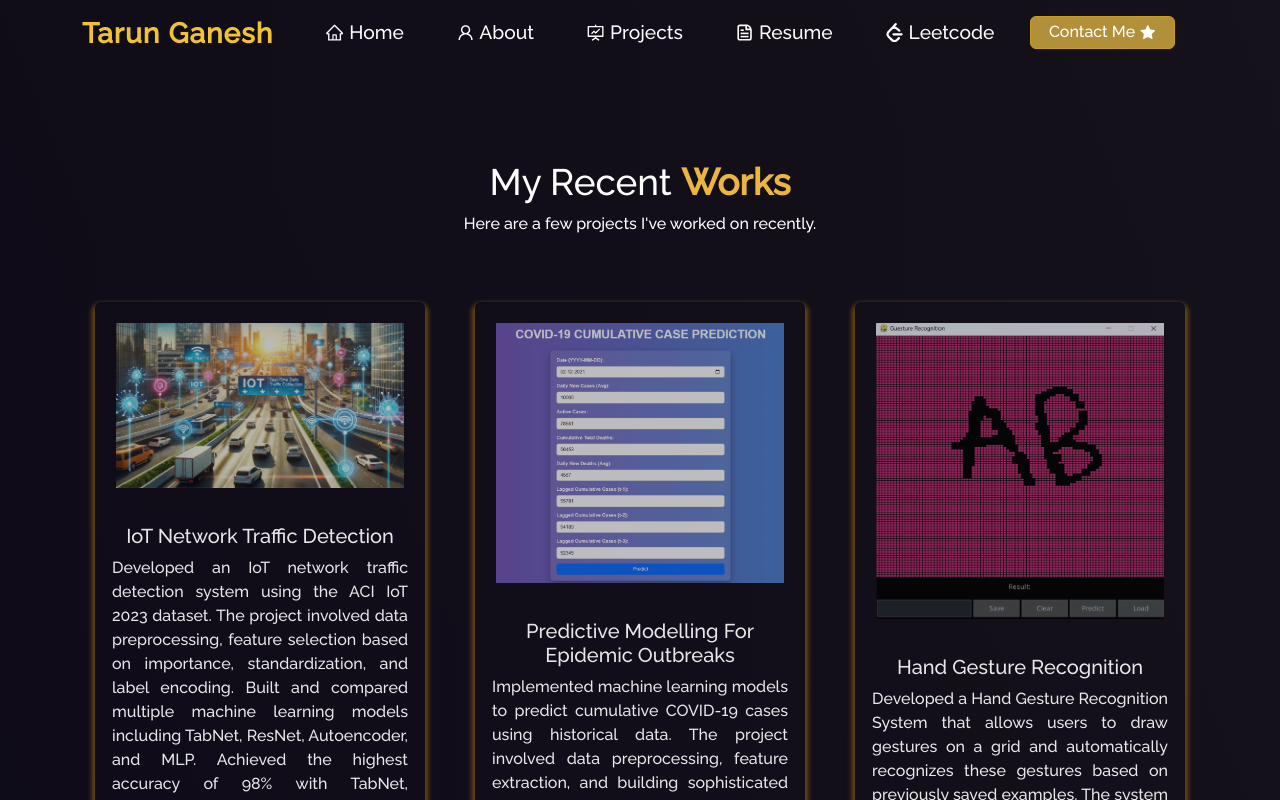
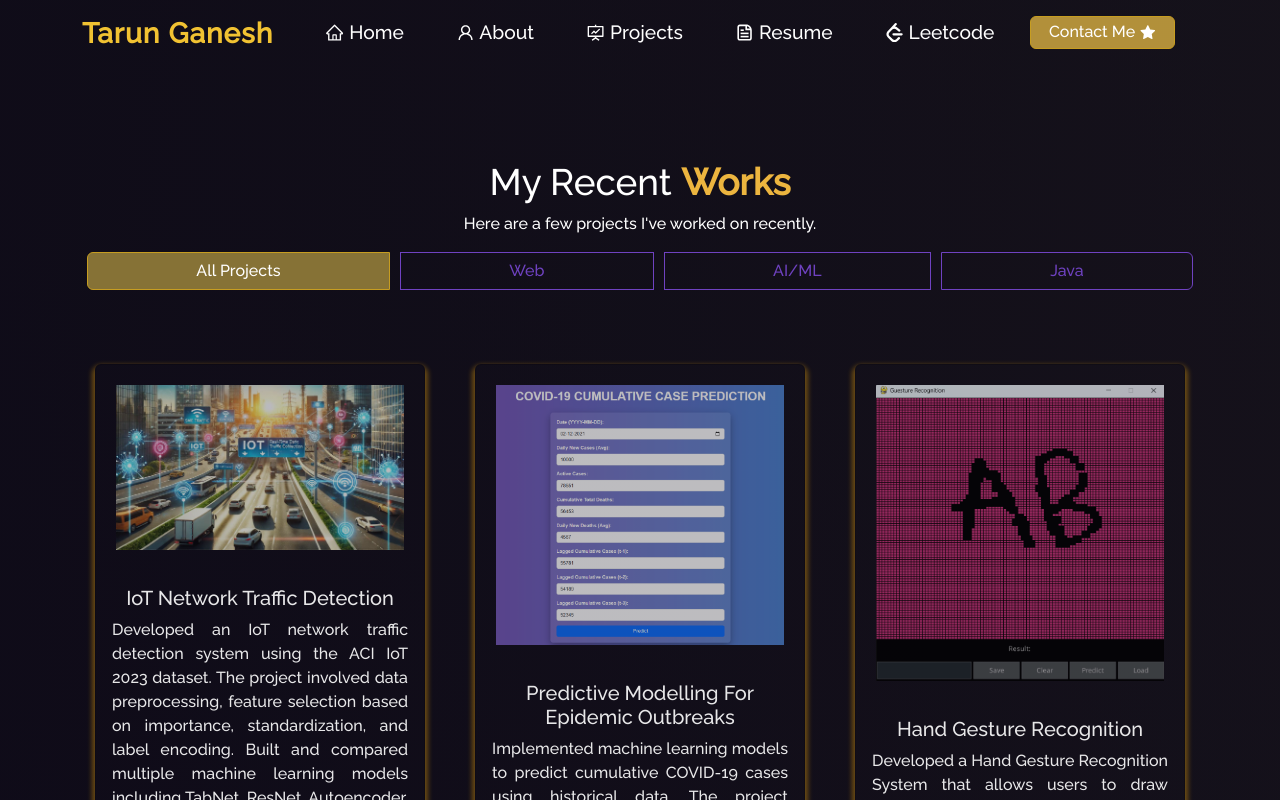
Before and after one commit to tarunganesh2004/MyPortfolio, a React (Create React App) app: page /project in a window 1280 px wide. Shown: the top 800 px of the page. Built offline with nearby package versions, Linux system fonts and the light colour scheme.

Commit message:
enhanced projects section

```diff
--- a/src/components/Projects/Projects.js
+++ b/src/components/Projects/Projects.js
@@ -1,5 +1,5 @@
-import React, { useEffect } from "react";
-import { Container, Row, Col } from "react-bootstrap";
+import React, { useEffect, useState } from "react";
+import { Container, Row, Col, ButtonGroup, Button } from "react-bootstrap";
 import ProjectCard from "./ProjectCards";
 import Particle from "../Particle";
 import covid from "../../Assets/Projects/covid.png";
@@ -16,6 +16,99 @@ function Projects() {
   useEffect(() => {
     ReactGA.pageview(window.location.pathname + window.location.search);
   }, []);
+
+  // State to track the active category
+  const [activeCategory, setActiveCategory] = useState("all");
+
+  // Define project categories
+  const projectCategories = [
+    { id: "all", name: "All Projects" },
+    { id: "web", name: "Web" },
+    { id: "ai-ml", name: "AI/ML" },
+    { id: "other", name: "Java" }
+  ];
+
+  // Define projects with their categories
+  const projects = [
+    {
+      imgPath: iotimage,
+      isBlog: false,
+      title: "IoT Network Traffic Detection",
+      description: "Developed an IoT network traffic detection system using the ACI IoT 2023 dataset. The project involved data preprocessing, feature selection based on importance, standardization, and label encoding. Built and compared multiple machine learning models including TabNet, ResNet, Autoencoder, and MLP. Achieved the highest accuracy of 98% with TabNet, evaluated through Confusion Matrix, ROC and Precision–Recall curves. Deployed the final TabNet model along with scaler and label encoder for custom input predictions. This project highlights expertise in IoT security, machine learning model development, and building robust, high-accuracy intrusion detection solutions.",
+      link: "https://github.com/tarunganesh2004/IOT-Network-Traffic-Detection",
+      liveLink: "",
+      categories: ["ai-ml"]
+    },
+    {
+      imgPath: covid,
+      isBlog: false,
+      title: "Predictive Modelling For Epidemic Outbreaks",
+      description: "Implemented machine learning models to predict cumulative COVID-19 cases using historical data. The project involved data preprocessing, feature extraction, and building sophisticated models including Bidirectional LSTM, Transformer, and Bidirectional GRU. Achieved the highest accuracy with Bidirectional LSTM, evaluated using metrics like RMSE, MAE, MAPE, and R2 score. Visualized predictions and real instances through interactive plots. The project demonstrates expertise in predictive modeling, data analysis, and developing solutions to address public health challenges.",
+      link: "https://github.com/tarunganesh2004/Predictive-Modeling-For-epidemic-outbreaks",
+      liveLink: "",
+      categories: ["ai-ml", "web"]
+    },
+    {
+      imgPath: ges,
+      isBlog: false,
+      title: "Hand Gesture Recognition",
+      description: "Developed a Hand Gesture Recognition System that allows users to draw gestures on a grid and automatically recognizes these gestures based on previously saved examples. The system uses a grid-based interface for gesture input and employs machine learning techniques to predict gestures by comparing the drawn gestures to stored templates. My role involved designing the grid interface, implementing gesture saving/loading functionalities, and integrating prediction algorithms. This project showcases my ability to build interactive applications and apply machine learning for real-time gesture recognition.",
+      link: "https://github.com/tarunganesh2004/Gesture_Detector-master",
+      liveLink: "",
+      categories: ["ai-ml"]
+    },
+    {
+      imgPath: expenseTrackerImage,
+      isBlog: false,
+      title: "Personal Expense Tracker",
+      description: "Developed a Java-based Personal Expense Tracker application to help users manage and monitor their expenses efficiently. The application includes features for adding expenses with categories, amounts, and descriptions. Users can view a summarized report of their total expenses compared to their monthly budget and see a breakdown of expenses by category. Built using core Java concepts like OOP (Object-Oriented Programming) and implemented with a user-friendly Swing-based GUI, the application supports essential functionalities without relying on external libraries. Ideal for budgeting and personal finance management, the Expense Tracker offers a clean, interactive interface for users to track spending within defined limits.",
+      link: "https://github.com/tarunganesh2004/Expense-Tracker-Using-OOPS",
+      liveLink: "",
+      categories: ["other"]
+    },
+    {
+      imgPath: cap,
+      isBlog: false,
+      title: "Image Caption Generator",
+      description: "Developed an Image Captioning System that utilizes DenseNet201 for robust image feature extraction and LSTM for generating descriptive text sequences. The system processes user-uploaded images to produce coherent and contextually relevant captions. The project incorporates Flask to handle image uploads and display generated captions. DenseNet201 serves as the backbone for feature extraction, providing a rich representation of visual content, while LSTM models are trained to translate these features into natural language descriptions. The solution leverages Keras for model training, with Tokenizer for sequence management and NumPy for data processing. Secure file handling and preprocessing are managed through PIL, ensuring seamless user interaction and reliable performance.",
+      link: "https://github.com/tarunganesh2004/Image-Captioning",
+      liveLink: "",
+      categories: ["ai-ml"]
+    },
+    {
+      imgPath: weather,
+      isBlog: false,
+      title: "Weather Prediction Website",
+      description: "Designed a Weather Application to provide real-time weather information for cities worldwide. The app allows users to enter a city name and fetches weather data such as temperature, humidity, wind speed, and weather conditions using the OpenWeatherMap API. It features dynamic updates with weather icons reflecting current conditions and handles errors gracefully by displaying appropriate messages when an invalid city name is entered. The application includes a user-friendly interface with an input field, search button, and weather display section.",
+      link: "https://github.com/tarunganesh2004/A-simple-Weather-app",
+      liveLink: "https://tarunganesh2004.github.io/A-simple-Weather-app/",
+      categories: ["web"]
+    },
+    {
+      imgPath: ttt,
+      isBlog: false,
+      title: "Tic-Tac-Toe Game",
+      description: 'Developed a Tic-Tac-Toe game using Java and Swing, featuring a user-friendly graphical interface with a 3x3 grid of buttons. The game allows two players to take turns, marking spaces with "X" or "O". The system includes logic to detect win conditions, highlighting winning combinations and disabling further moves. The interface updates dynamically to indicate whose turn it is and announces the winner. This project involved designing interactive UI elements and implementing game rules to create an engaging and functional game experience.',
+      link: "https://github.com/tarunganesh2004/Tic-Tac-Toe",
+      liveLink: "",
+      categories: ["other"]
+    },
+    {
+      imgPath: space,
+      isBlog: false,
+      title: "Space Invaders",
+      description: "Developed as a modern tribute to the classic arcade game, Space Invaders offers an exhilarating experience with upgraded graphics and gameplay. Players command a laser cannon to battle waves of descending aliens, navigating through increasingly challenging levels. With enhanced visuals, dynamic sound effects, and exciting power-ups, it combines nostalgia with fresh excitement for a new generation of gamers.",
+      link: "https://github.com/tarunganesh2004/Space-Invaders",
+      liveLink: "https://space-invaders-ecru.vercel.app/",
+      categories: ["web"]
+    }
+  ];
+
+  // Filter projects based on active category
+  const filteredProjects = activeCategory === "all"
+    ? projects
+    : projects.filter(project => project.categories.includes(activeCategory));
+
   return (
     <Container fluid className="project-section">
       <Particle />
@@ -26,103 +119,41 @@ function Projects() {
         <p style={{ color: "white" }}>
           Here are a few projects I've worked on recently.
         </p>
+
+        {/* Category Filter Buttons */}
+        <Row className="justify-content-center mb-4">
+          <ButtonGroup>
+            {projectCategories.map(category => (
+              <Button
+                key={category.id}
+                variant={activeCategory === category.id ? "primary" : "outline-primary"}
+                onClick={() => setActiveCategory(category.id)}
+                style={{
+                  margin: "0 5px",
+                  backgroundColor: activeCategory === category.id ? "#6f42c1" : "transparent",
+                  borderColor: "#6f42c1",
+                  color: activeCategory === category.id ? "white" : "#6f42c1"
+                }}
+              >
+                {category.name}
+              </Button>
+            ))}
+          </ButtonGroup>
+        </Row>
+
         <Row style={{ justifyContent: "center", paddingBottom: "10px" }}>
-          <Col md={4} className="project-card">
-            <ProjectCard
-              imgPath={iotimage}
-              isBlog={false}
-              title="IoT Network Traffic Detection"
-              description="Developed an IoT network traffic detection system using the ACI IoT 2023 dataset. The project involved data preprocessing, feature selection based on importance, standardization, and label encoding. Built and compared multiple machine learning models including TabNet, ResNet, Autoencoder, and MLP. Achieved the highest accuracy of 98% with TabNet, evaluated through Confusion Matrix, ROC and Precision–Recall curves. Deployed the final TabNet model along with scaler and label encoder for custom input predictions. This project highlights expertise in IoT security, machine learning model development, and building robust, high-accuracy intrusion detection solutions."
-              link="https://github.com/tarunganesh2004/IOT-Network-Traffic-Detection"
-              liveLink=""
-            />
-
-          </Col>
-          <Col md={4} className="project-card">
-            <ProjectCard
-              imgPath={covid}
-              isBlog={false}
-              title="Predictive Modelling For Epidemic Outbreaks"
-              description="Implemented machine learning models to predict cumulative COVID-19 cases using historical data. The project involved data preprocessing, feature extraction, and building sophisticated models including Bidirectional LSTM, Transformer, and Bidirectional GRU. Achieved the highest accuracy with Bidirectional LSTM, evaluated using metrics like RMSE, MAE, MAPE, and R2 score. Visualized predictions and real instances through interactive plots. The project demonstrates expertise in predictive modeling, data analysis, and developing solutions to address public health challenges."
-              link="https://github.com/tarunganesh2004/Predictive-Modeling-For-epidemic-outbreaks"
-              liveLink=""
-            />
-
-          </Col>
-          <Col md={4} className="project-card">
-            <ProjectCard
-              imgPath={ges}
-              isBlog={false}
-              title="Hand Gesture Recognition"
-              description="Developed a Hand Gesture Recognition System that allows users to draw gestures on a grid and automatically recognizes these gestures based on previously saved examples. The system uses a grid-based interface for gesture input and employs machine learning techniques to predict gestures by comparing the drawn gestures to stored templates. My role involved designing the grid interface, implementing gesture saving/loading functionalities, and integrating prediction algorithms. This project showcases my ability to build interactive applications and apply machine learning for real-time gesture recognition."
-              link="https://github.com/tarunganesh2004/Gesture_Detector-master"
-              liveLink=""
-            />
-
-          </Col>
-
-          <Col md={4} className="project-card">
-            <ProjectCard
-              imgPath={expenseTrackerImage}
-              isBlog={false}
-              title="Personal Expense Tracker"
-              description="Developed a Java-based Personal Expense Tracker application to help users manage and monitor their expenses efficiently. The application includes features for adding expenses with categories, amounts, and descriptions. Users can view a summarized report of their total expenses compared to their monthly budget and see a breakdown of expenses by category. Built using core Java concepts like OOP (Object-Oriented Programming) and implemented with a user-friendly Swing-based GUI, the application supports essential functionalities without relying on external libraries. Ideal for budgeting and personal finance management, the Expense Tracker offers a clean, interactive interface for users to track spending within defined limits."
-              link="https://github.com/tarunganesh2004/Expense-Tracker-Using-OOPS"
-              liveLink=""
-            />
-          </Col>
-
-          <Col md={4} className="project-card">
-            <ProjectCard
-              imgPath={cap}
-              isBlog={false}
-              title="Image Caption Generator"
-              description="Developed an Image Captioning System that utilizes DenseNet201 for robust image feature extraction and LSTM for generating descriptive text sequences. The system processes user-uploaded images to produce coherent and contextually relevant captions. The project incorporates Flask to handle image uploads and display generated captions. DenseNet201 serves as the backbone for feature extraction, providing a rich representation of visual content, while LSTM models are trained to translate these features into natural language descriptions. The solution leverages Keras for model training, with Tokenizer for sequence management and NumPy for data processing. Secure file handling and preprocessing are managed through PIL, ensuring seamless user interaction and reliable performance."
-              link="https://github.com/tarunganesh2004/Image-Captioning"
-              liveLink=""
-            />
-
-
-          </Col>
-
-          <Col md={4} className="project-card">
-            <ProjectCard
-              imgPath={weather}
-              isBlog={false}
-              title="Weather Prediction Website"
-              description="Designed a Weather Application to provide real-time weather information for cities worldwide. The app allows users to enter a city name and fetches weather data such as temperature, humidity, wind speed, and weather conditions using the OpenWeatherMap API. It features dynamic updates with weather icons reflecting current conditions and handles errors gracefully by displaying appropriate messages when an invalid city name is entered. The application includes a user-friendly interface with an input field, search button, and weather display section."
-              link="https://github.com/tarunganesh2004/A-simple-Weather-app"
-              liveLink="https://tarunganesh2004.github.io/A-simple-Weather-app/"
-            />
-
-          </Col>
-
-
-
-
-          <Col md={4} className="project-card">
-            <ProjectCard
-              imgPath={ttt}
-              isBlog={false}
-              title="Tic-Tac-Toe Game"
-              description='Developed a Tic-Tac-Toe game using Java and Swing, featuring a user-friendly graphical interface with a 3x3 grid of buttons. The game allows two players to take turns, marking spaces with "X" or "O". The system includes logic to detect win conditions, highlighting winning combinations and disabling further moves. The interface updates dynamically to indicate whose turn it is and announces the winner. This project involved designing interactive UI elements and implementing game rules to create an engaging and functional game experience.'
-              link="https://github.com/tarunganesh2004/Tic-Tac-Toe"
-              liveLink=""
-            />
-
-          </Col>
-
-          <Col md={4} className="project-card">
-            <ProjectCard
-              imgPath={space}
-              isBlog={false}
-              title="Space Invaders"
-              description="Developed as a modern tribute to the classic arcade game, Space Invaders offers an exhilarating experience with upgraded graphics and gameplay. Players command a laser cannon to battle waves of descending aliens, navigating through increasingly challenging levels. With enhanced visuals, dynamic sound effects, and exciting power-ups, it combines nostalgia with fresh excitement for a new generation of gamers."
-              link="https://github.com/tarunganesh2004/Space-Invaders"
-              liveLink="https://space-invaders-ecru.vercel.app/"
-            />
-
-          </Col>
+          {filteredProjects.map((project, index) => (
+            <Col md={4} className="project-card" key={index}>
+              <ProjectCard
+                imgPath={project.imgPath}
+                isBlog={project.isBlog}
+                title={project.title}
+                description={project.description}
+                link={project.link}
+                liveLink={project.liveLink}
+              />
+            </Col>
+          ))}
         </Row>
       </Container>
     </Container>
```
